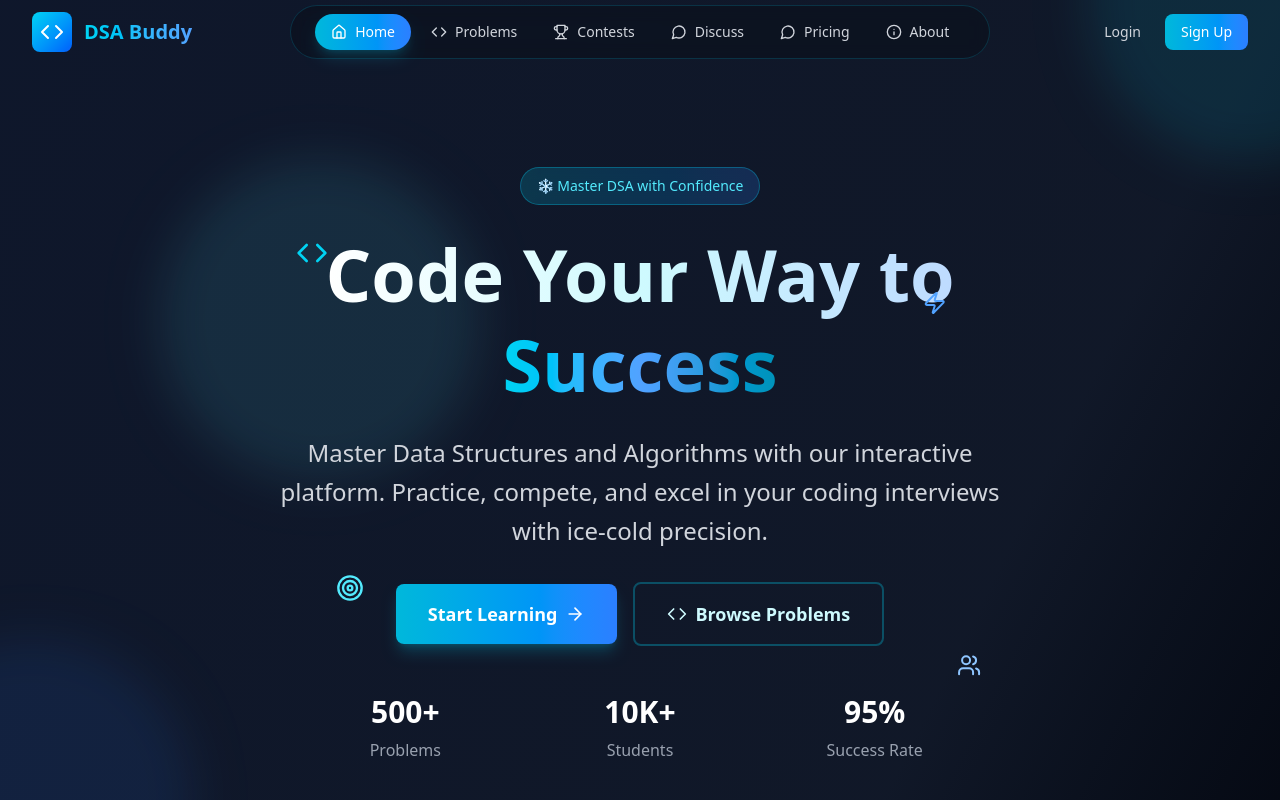
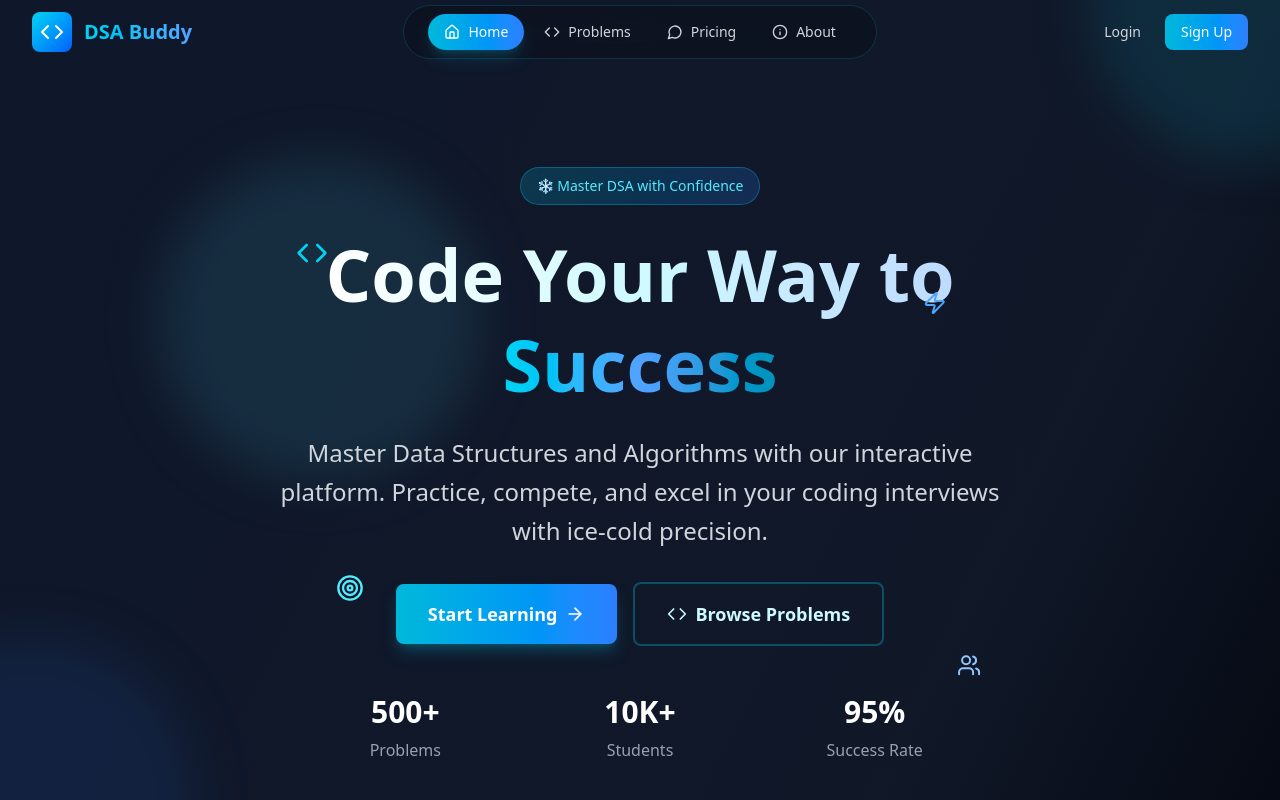
Before and after one commit to prateekThakur84/DSA_Buddy, a React (Vite) app in the folder Org_frontend/: page / in a window 1280 px wide. Shown: the top 800 px of the page. Built offline with nearby package versions, Linux system fonts and the light colour scheme; no server answers.

Commit message:
fixing some minor bugs in our code

```diff
--- a/Org_frontend/src/components/Navigation/navigationConstants.js
+++ b/Org_frontend/src/components/Navigation/navigationConstants.js
@@ -12,8 +12,6 @@ import {
 export const NAV_ITEMS = [
   { id: 'home', label: 'Home', icon: Home, path: '/' },
   { id: 'problems', label: 'Problems', icon: Code, path: '/problems' },
-  { id: 'contests', label: 'Contests', icon: Trophy, path: '/contests' },
-  { id: 'discuss', label: 'Discuss', icon: MessageCircle, path: '/discuss' },
   { id: 'pricing', label: 'Pricing', icon: MessageCircle, path: '/price' },
   { id: 'about', label: 'About', icon: Info, path: '/about' },
 ];
--- a/Org_frontend/src/pages/Admin/Admin.jsx
+++ b/Org_frontend/src/pages/Admin/Admin.jsx
@@ -64,7 +64,7 @@ const Admin = () => {
       title: 'Video Solutions',
       description: 'Upload and manage video solutions',
       icon: Video,
-      path: '/admin/video',
+      path: '/admin/videos',
       color: 'from-purple-400 to-purple-600',
       bgColor: 'bg-purple-400/10 border-purple-400/20'
     },
```
